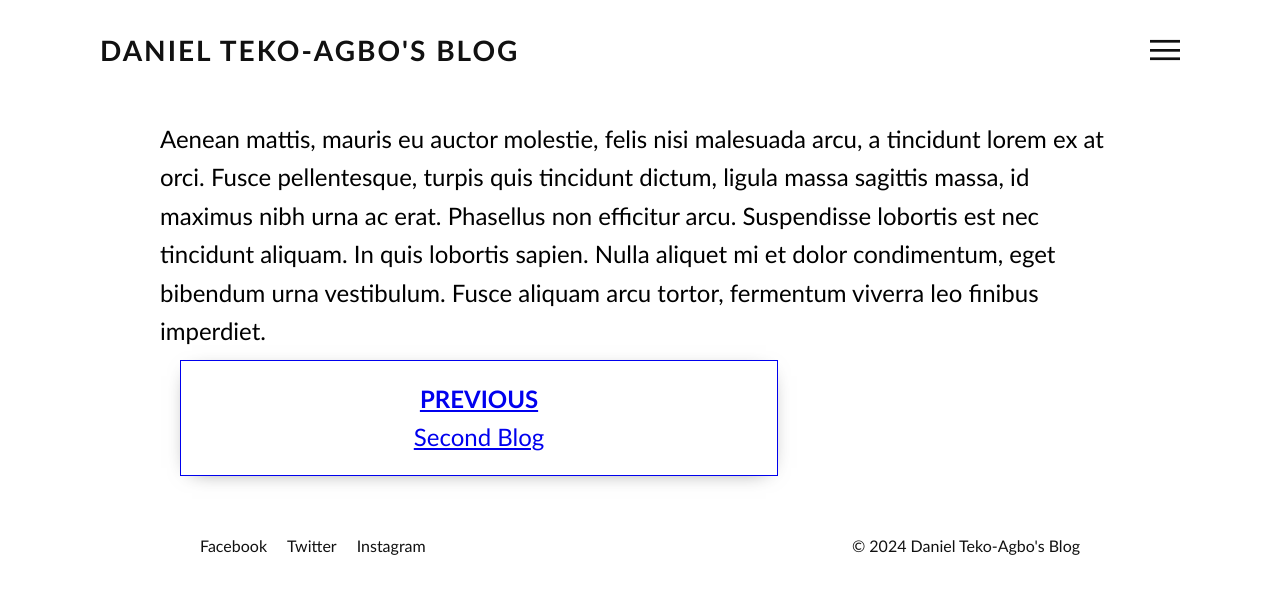
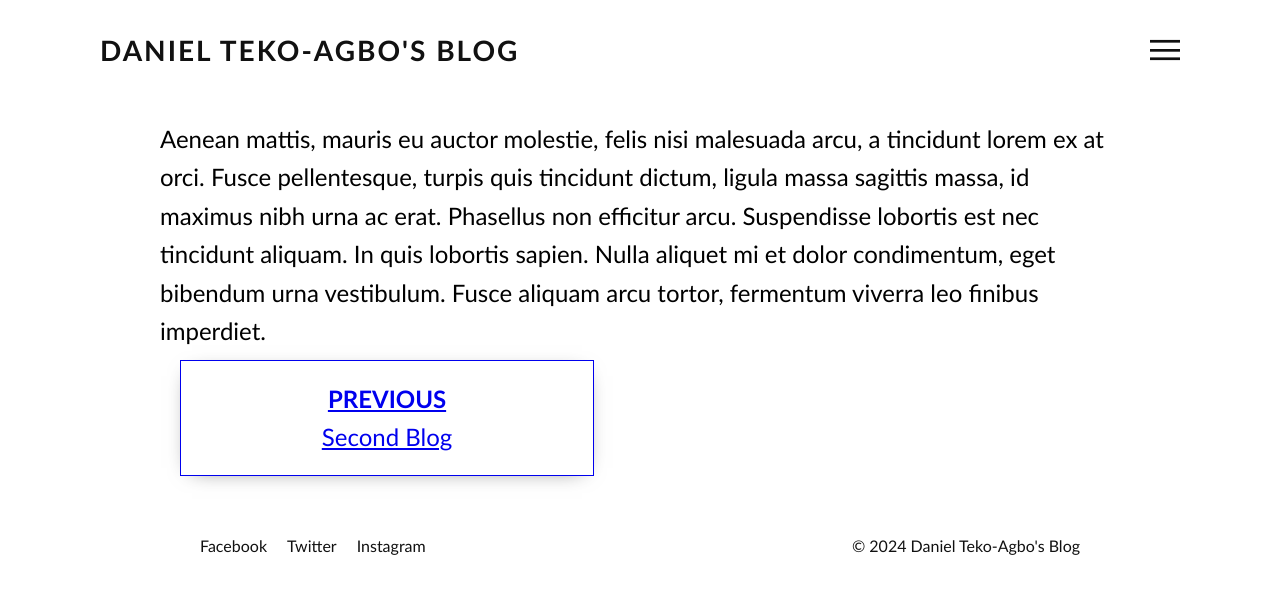
Before and after one commit to DanielTeko-Agbo/blog, a Jekyll site: the page built from _posts/2024-07-23-writing-to-graylog-from-nifi.md, in a window 1280 px wide. Shown: the top 594 px of the page. Built offline with Jekyll 4.4.1, drawn with Linux system fonts in a browser that asks for light colours.

Commit message:
Modified Styling

```diff
--- a/assets/css/style.css
+++ b/assets/css/style.css
@@ -235,7 +235,7 @@ section header .toggle.active
 	padding: 2% 8%;
 	text-align: center;
 	box-shadow: 0 4px 21px -12px rgba(0, 0, 0, .66);
-    width: 65%;
+    width: 45%;
 }
 .page-item:hover {
   box-shadow: 0 34px 32px -33px rgba(0, 0, 0, .18);
```
